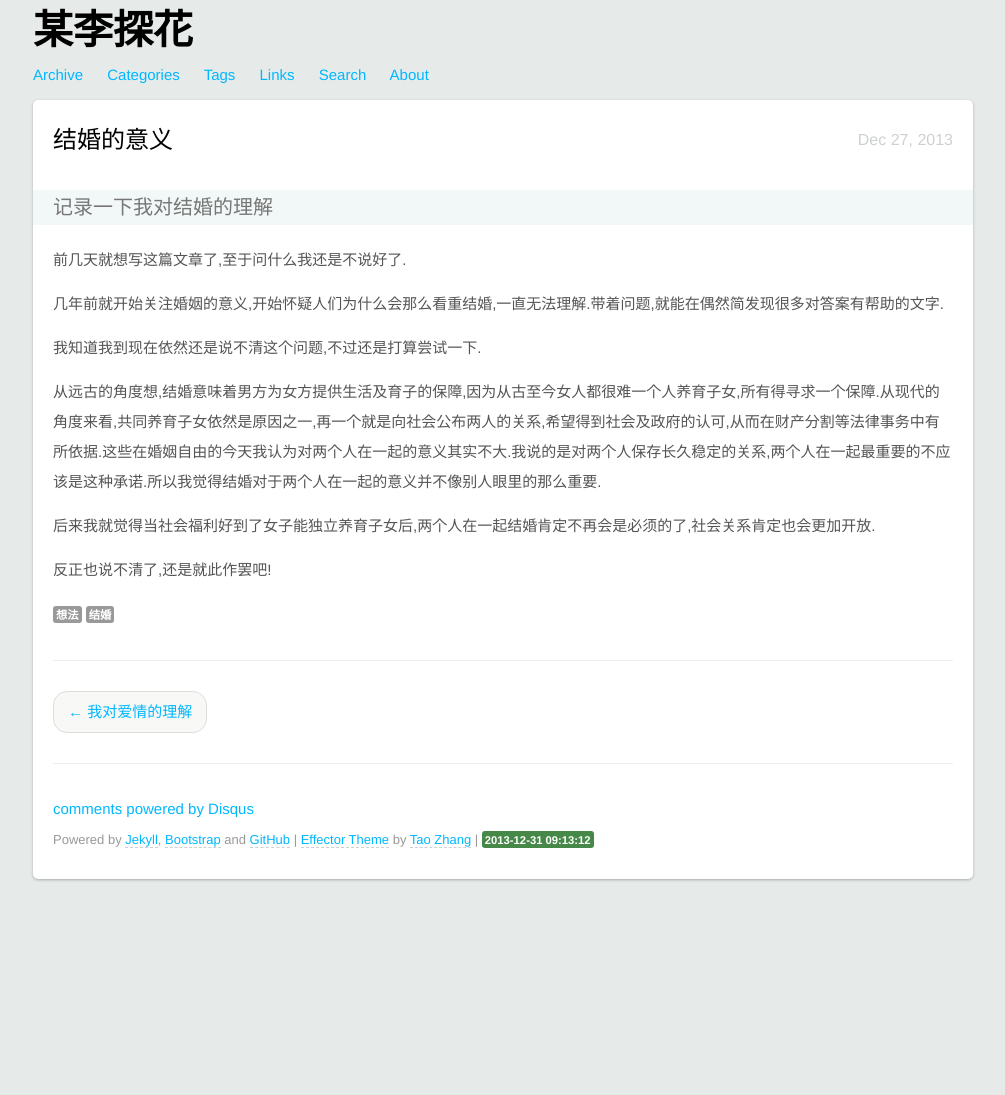
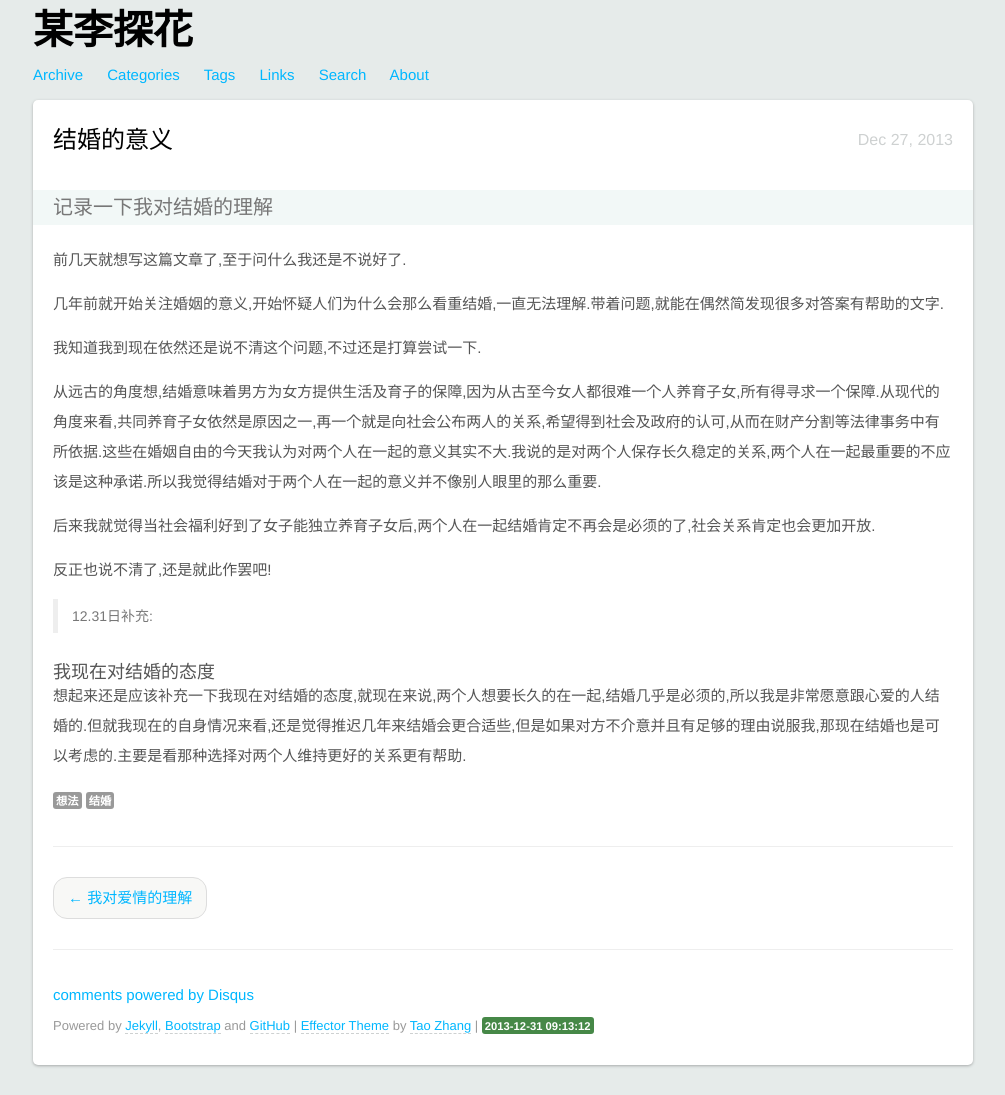
Before and after one commit to kaidee/kaidee.github.com, a Jekyll site: the page built from _posts/2013-12-27-结婚的意义.md, in a window 1280 px wide. Shown: the whole page, without its empty margins (137-1142 px from the left). Built offline with Jekyll 4.4.1, drawn with Linux system fonts in a browser that asks for light colours; nearby versions of some CDN libraries; Markdown is read by kramdown in place of the engine named in the settings; comment, search, counter and statistics services are not loaded; before the commit the page ends 909 px from its top, so only the background shows below that.

Commit message:
add something

```diff
--- a/_posts/2013-12-27-结婚的意义.md
+++ b/_posts/2013-12-27-结婚的意义.md
@@ -18,3 +18,9 @@ tags: [想法, 结婚]
 后来我就觉得当社会福利好到了女子能独立养育子女后,两个人在一起结婚肯定不再会是必须的了,社会关系肯定也会更加开放.
 
 反正也说不清了,还是就此作罢吧!
+
+> 12.31日补充:
+
+### 我现在对结婚的态度
+
+想起来还是应该补充一下我现在对结婚的态度,就现在来说,两个人想要长久的在一起,结婚几乎是必须的,所以我是非常愿意跟心爱的人结婚的.但就我现在的自身情况来看,还是觉得推迟几年来结婚会更合适些,但是如果对方不介意并且有足够的理由说服我,那现在结婚也是可以考虑的.主要是看那种选择对两个人维持更好的关系更有帮助.
```
